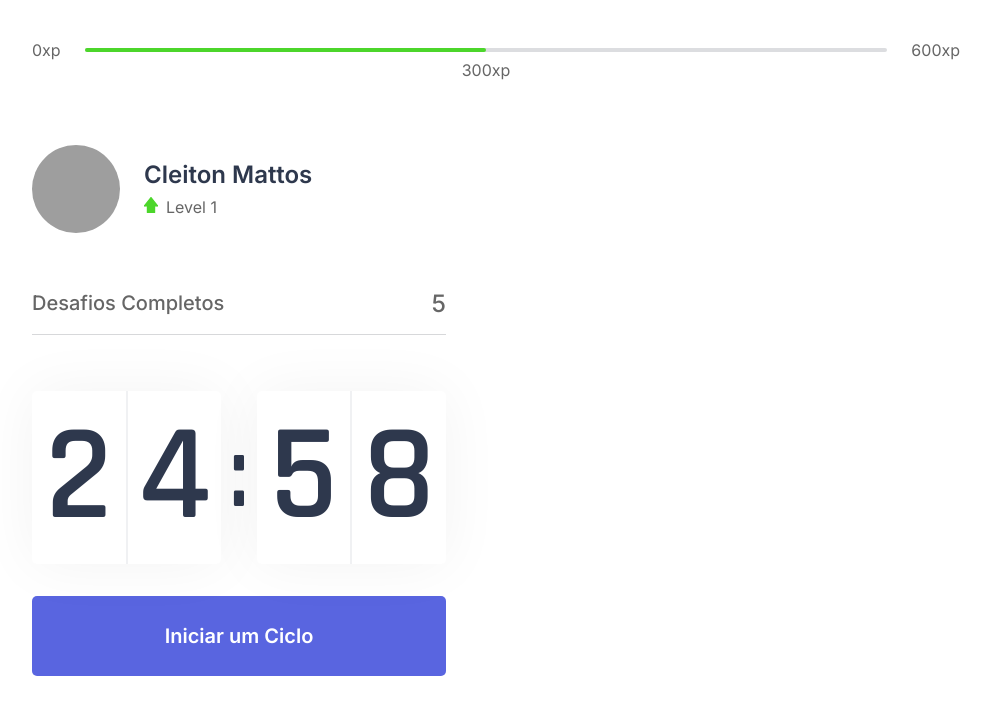
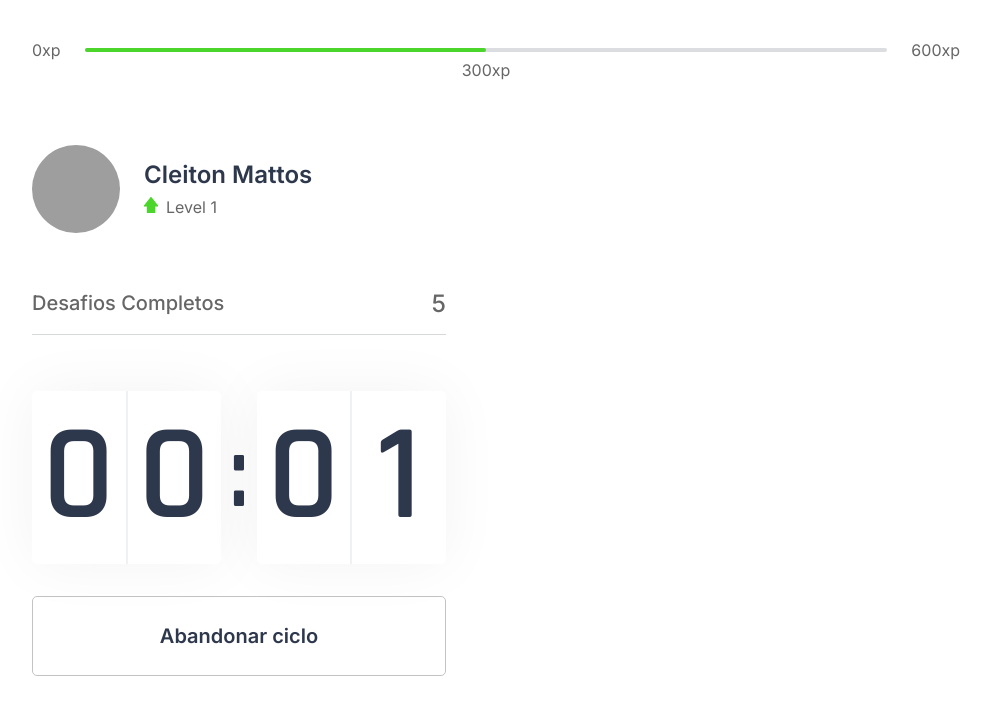
Before and after one commit to Orifiel/moveit-next, a Next.js app: page / in a window 1280 px wide. Both pictures are taken after a click on the button "Iniciar um Ciclo". Shown: the top 714 px of the page, without its empty margins (144-1135 px from the left). Built offline with nearby package versions, Linux system fonts and the light colour scheme; grey boxes are pictures that could not be loaded.

Commit message:
conclusão do Countdown layout

```diff
--- a/src/components/Countdown.tsx
+++ b/src/components/Countdown.tsx
@@ -1,9 +1,16 @@
-import { useEffect, useState } from 'react'
+import { useContext, useEffect, useState } from 'react'
+import { ChallengesContext } from '../contexts/ChallengesContext';
 import styles from '../styles/components/Countdown.module.css'
 
+let countdownTimeout: NodeJS.Timeout
+
 export function Countdown() {
-    const [time, setTime] = useState(25 * 60);
-    const [active, setActive] = useState(false)
+    const { startNewChallenge } = useContext(ChallengesContext)
+
+    const [time, setTime] = useState(0.05 * 60);
+    const [isActive, seIstActive] = useState(false)
+    const [hasFinished, setHasFinished] = useState(false)
+
     const minutes = Math.floor(time / 60);
     const seconds = time % 60;
 
@@ -20,17 +27,27 @@
     const [secondLeft, secondRight] = String(seconds).padStart(2, '0').split('');
 
     function startCountdown() {
-        setActive(true);
+        seIstActive(true);
 
     }
+    function resetCountdown() {
+        clearTimeout(countdownTimeout)
+        seIstActive(false)
+        setTime(0.05 * 60)
+
+    }
+
     useEffect(() => {
-            if (active && time > 0){
-                setTimeout(() => {
+        if (isActive && time > 0){
+            countdownTimeout = setTimeout(() => {
                 setTime(time - 1)
             },1000)
+        } else if (isActive && time === 0) {
+           setHasFinished(true)
+           seIstActive(false)
+           startNewChallenge()
         }
-        },[active, time])
-
+    },[isActive, time])
 
 
     return (
@@ -47,12 +64,37 @@
             </div>
         </div>
 
+        { hasFinished ? (
+            <button
+                disabled
+                className={styles.countdownButton }>
+                    Ciclo Encerrado
+            </button>
+        ) : (
+            <>
+              { isActive ? (
+
+                <button
+                onClick={resetCountdown}
+                type='button'
+                className={`${styles.countdownButton} ${styles.countdownButtonActive}`}>
+                    Abandonar ciclo
+                </button>
+                ) : (
+
                 <button
                 onClick={startCountdown}
                 type='button'
                 className={styles.countdownButton}>
                     Iniciar um Ciclo
                 </button>
+                )}
+            </>
+        )}
+
+
+
+
     </div>
     )
 
--- a/src/styles/components/Countdown.module.css
+++ b/src/styles/components/Countdown.module.css
@@ -61,6 +61,24 @@
 
 }
 
-.countdownButton:hover {
+.countdownButton:not(:disabled):hover {
     background: var(--blue-dark);
 }
+
+.countdownButtonActive {
+    background-color: var(--white);
+    color: var(--title);
+    border: 1px solid #c3c3c3
+}
+
+.countdownButtonActive:not(:disabled):hover {
+    background-color: var(--red);
+    color: var(--white)
+}
+
+.countdownButton:disabled {
+    background: var(--white);
+    color: var(--text);
+    border: 1px solid #c3c3c3;
+    cursor: not-allowed;
+}
```
Lines whose indentation alone changed are shown as unchanged.
